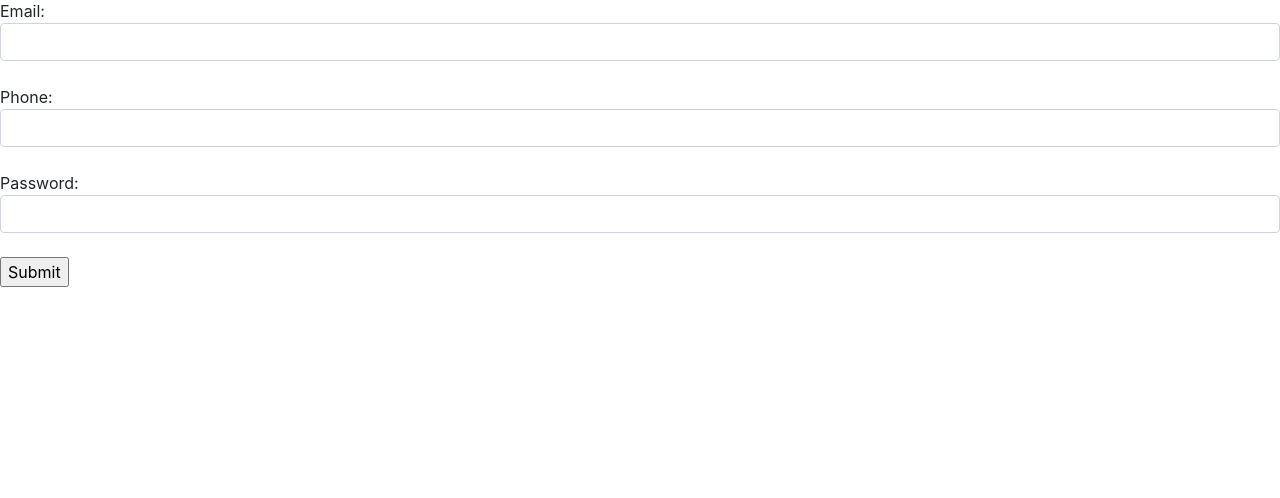
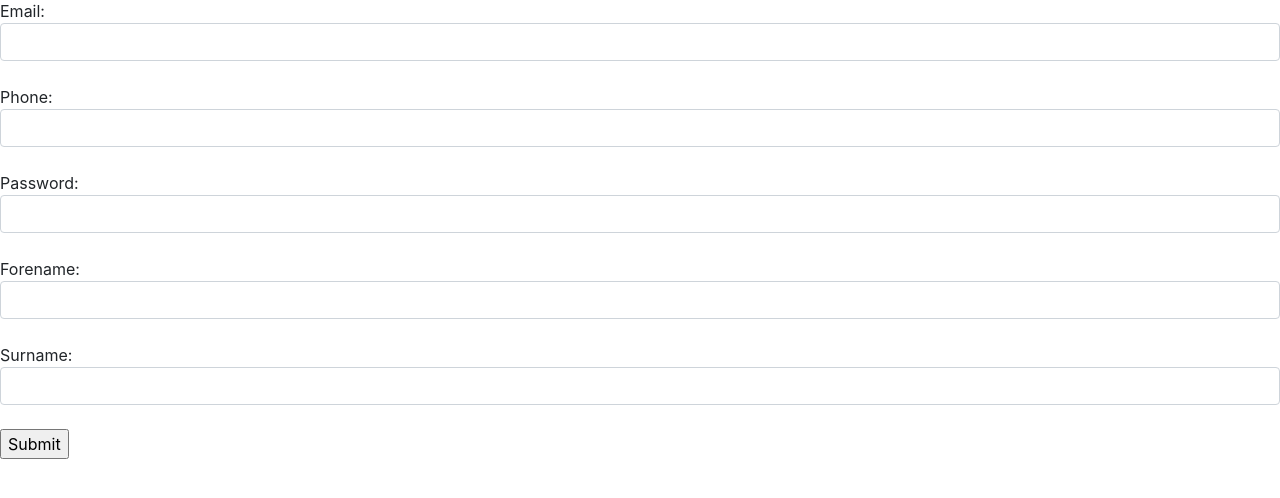
Before and after one commit to Massssssi/e-scooter-Flask-app, a Flask app: page /register in a window 1280 px wide. Shown: the part 113-611 px from the top of the page. Run offline with Flask 2, Linux system fonts and the light colour scheme; some libraries are stand-ins or nearby versions.

Commit message:
Fixed Registeration

```diff
--- a/app/templates/register.html
+++ b/app/templates/register.html
@@ -24,6 +24,16 @@
     <span class="warning">[{{ error }}]</span>
     {% endfor %}<br>
 
+    Forename: {{ form.forename(class_='form-control') }}
+    {% for error in form.forename.errors %}
+    <span class="warning">[{{ error }}]</span>
+    {% endfor %}<br>
+
+    Surname: {{ form.surname(class_='form-control') }}
+    {% for error in form.surname.errors %}
+    <span class="warning">[{{ error }}]</span>
+    {% endfor %}<br>
+
     <input type="submit" class="button" value="Submit">
 </form>
 
--- a/app/views.py
+++ b/app/views.py
@@ -86,6 +86,7 @@ def register():
                      phone=form.phone.data,
                      forename=form.forename.data,
                      surname=form.surname.data)
+
             db.session.add(p)
             db.session.commit()
             return redirect("/login")
```
